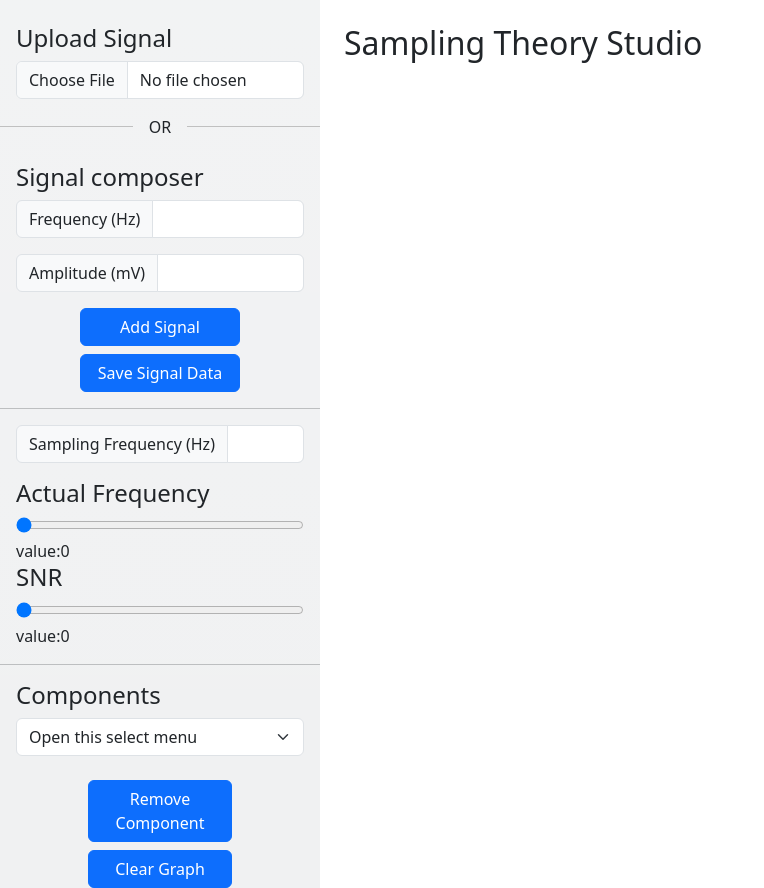
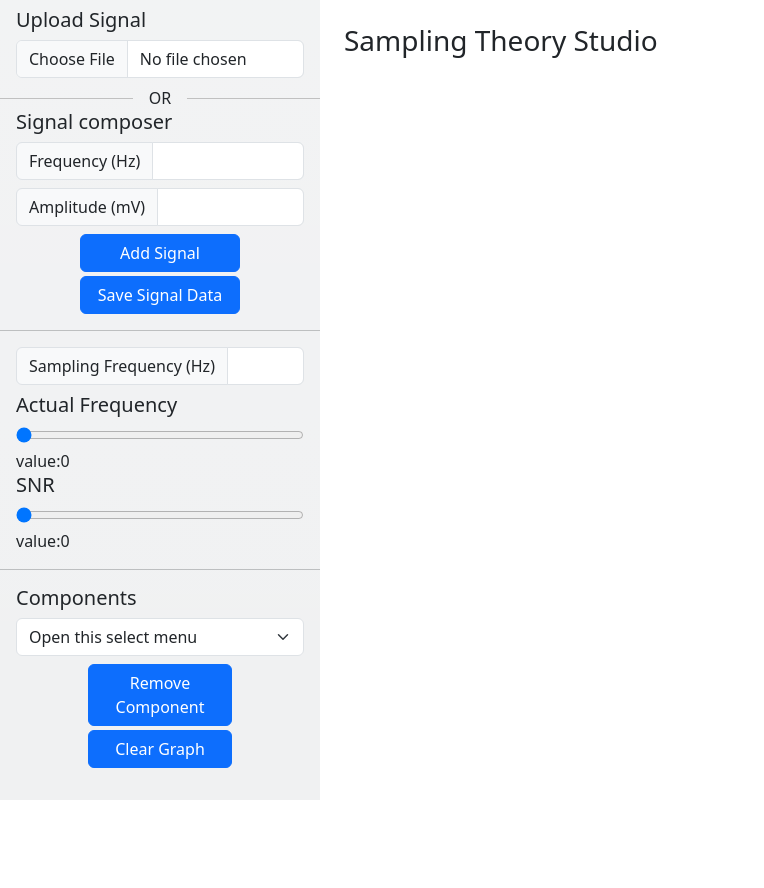
Before and after one commit to NadaAlfowey/Sampling-Theory-Studio, a Flask app: page / in a window 1280 px wide. Shown: the whole page, without its empty margins (0-764 px from the left). After the commit the page ends 800 px from the top, so only its background shows below. Run offline with Flask 2, Linux system fonts and the light colour scheme; some libraries are stand-ins or nearby versions.

Commit message:
changed sizings index only

```diff
--- a/static/app.js
+++ b/static/app.js
@@ -222,7 +222,7 @@
       title: "Amplitude",
     },
     showlegend: false,
-
+    margin: { l: 75, r: 75, t: 50, b: 40 },
   };
   Plotly.newPlot(graphElement, [], layout, {
     displaylogo: false,
--- a/templates/index.html
+++ b/templates/index.html
@@ -5,41 +5,41 @@
     <meta charset="UTF-8">
     <meta http-equiv="X-UA-Compatible" content="IE=edge">
     <meta name="viewport" content="width=device-width, initial-scale=1.0">
-    <link href="https://cdn.jsdelivr.net/npm/bootstrap@5.3.0-alpha1/dist/css/bootstrap.min.css" rel="stylesheet"
-        integrity="sha384-GLhlTQ8iRABdZLl6O3oVMWSktQOp6b7In1Zl3/Jr59b6EGGoI1aFkw7cmDA6j6gD" crossorigin="anonymous">
+    <link rel="stylesheet" href="https://cdnjs.cloudflare.com/ajax/libs/bootstrap/5.3.0/css/bootstrap.min.css"
+        integrity="sha512-t4GWSVZO1eC8BM339Xd7Uphw5s17a86tIZIj8qRxhnKub6WoyhnrxeCIMeAqBPgdZGlCcG2PrZjMc+Wr78+5Xg=="
+        crossorigin="anonymous" referrerpolicy="no-referrer">
     <link rel="stylesheet" href="/static/style.css">
-    <script src="https://cdn.jsdelivr.net/npm/bootstrap@5.3.0-alpha1/dist/js/bootstrap.bundle.min.js"
-        integrity="sha384-w76AqPfDkMBDXo30jS1Sgez6pr3x5MlQ1ZAGC+nuZB+EYdgRZgiwxhTBTkF7CXvN"
-        crossorigin="anonymous"></script>
+    <script src="https://cdnjs.cloudflare.com/ajax/libs/bootstrap/5.3.0/js/bootstrap.min.js"
+        integrity="sha512-3dZ9wIrMMij8rOH7X3kLfXAzwtcHpuYpEgQg1OA4QAob1e81H8ntUQmQm3pBudqIoySO5j0tHN4ENzA6+n2r4w=="
+        crossorigin="anonymous" referrerpolicy="no-referrer"></script>
     <script src="/static/plotly-2.18.2.min.js" charset="utf-8"></script>
     <title>Sampling Theory Studio</title>
 </head>
 <body>
     <div class="d-flex flex-row flex-wrap">
-        <div class="w-25 bg-secondary bg-gradient bg-opacity-10 ">
-            <div class="mb-3 px-3 mt-4">
-                <label for="formFile" class="form-label h4">Upload Signal</label>
+        <div class="w-25 bg-secondary bg-gradient bg-opacity-10 " style="height: 100vh;">
+            <div class="mb-2 px-3 mt-2">
+                <label for="formFile" class="form-label h5">Upload Signal</label>
                 <input class="form-control" type="file" id="signaluploadfile">
             </div>
             <div class="text-divider">OR</div>
-            <br>
-            <h4 class="px-3">Signal composer</h4>
-            <div class="input-group mb-3 px-3">
+            <h5 class="px-3 ">Signal composer</h5>
+            <div class="input-group mb-2 px-3">
                 <span class="input-group-text" id="inputGroup-sizing-default">Frequency (Hz)</span>
                 <input type="number" class="form-control" aria-label="Sizing example input"
                     aria-describedby="inputGroup-sizing-default" id="frequency">
             </div>
-            <div class="input-group mb-3 px-3">
+            <div class="input-group mb-2 px-3">
                 <span class="input-group-text" id="inputGroup-sizing-default">Amplitude (mV)</span>
                 <input type="number" class="form-control" aria-label="Sizing example input"
                     aria-describedby="inputGroup-sizing-default" id="amplitude">
             </div>
-            <div class="d-grid gap-2 col-6 mx-auto ">
+            <div class="d-grid gap-1 col-6 mx-auto ">
                 <button type="button" class="btn btn-primary" id="addsignalcomposer">Add Signal</button>
                 <button type="button" id="saveButton" class="btn btn-primary">Save Signal Data</button>
             </div>
             <hr>
-            <div class="input-group mb-3 px-3">
+            <div class="input-group mb-2 px-3">
                 <span class="input-group-text" id="inputGroup-sizing-default">Sampling Frequency (Hz)</span>
                 <input type="number" class="form-control" aria-label="Sizing example input"
                     aria-describedby="inputGroup-sizing-default" id="sampling-rate-input">
@@ -51,36 +51,35 @@
                 <div>value:<span id="normalizedValueDisplay">0</span></div>
             </div> -->
             <div class="px-3">
-                <h4>Actual Frequency</h4>
+                <h5>Actual Frequency</h5>
                 <input type="range" name="freqValue" id="freqValue" class="w-100" step="1" value="0">
                 <div>value:<span id="freqValueDisplay">0</span></div>
             </div>
             <div class="px-3">
-                <h4>SNR</h4>
+                <h5>SNR</h5>
                 <input type="range" name="noise" id="noise" min="0" max="200" class="w-100 " step="1" value="0">
                 <div>value:<span id="noisevalue">0</span></div>
             </div>
             <hr>
             <div class="px-3">
-                <h4>Components</h4>
+                <h5>Components</h5>
                 <select class="form-select" aria-label="Default select example" id="components">
                     <option selected disabled>Open this select menu</option>
                 </select>
-                <br>
-                <div class="d-grid gap-2 col-6 mx-auto ">
+                <div class="d-grid gap-1 col-6 mx-auto mt-2">
                     <button type="button" class="btn btn-primary" id="removecomponent">Remove Component</button>
                     <button type="button" class="btn btn-primary" id="cleargraph">Clear Graph</button>
                 </div>
             </div>
         </div>
         <div class="px-4 w-75 mt-4">
-            <h2 class="m-0">Sampling Theory Studio</h2>
+            <h3 class="m-0">Sampling Theory Studio</h3>
             <div class="d-flex flex-column">
                 <div class="row">
-                    <div id="signal" class="d-flex flex-wrap w-50"></div>
-                    <div id="reconstructed" class="d-flex flex-wrap w-50"></div>
+                    <div id="signal" class="d-flex flex-wrap w-50" style="height:330px ;"></div>
+                    <div id="reconstructed" class="d-flex flex-wrap w-50" style="height:330px ;"></div>
                 </div>
-                <div id="difference" class="d-flex flex-wrap w-100"></div>
+                <div id="difference" class="d-flex flex-wrap w-100" style="height:330px ;"></div>
             </div>
         </div>
     </div>
```
